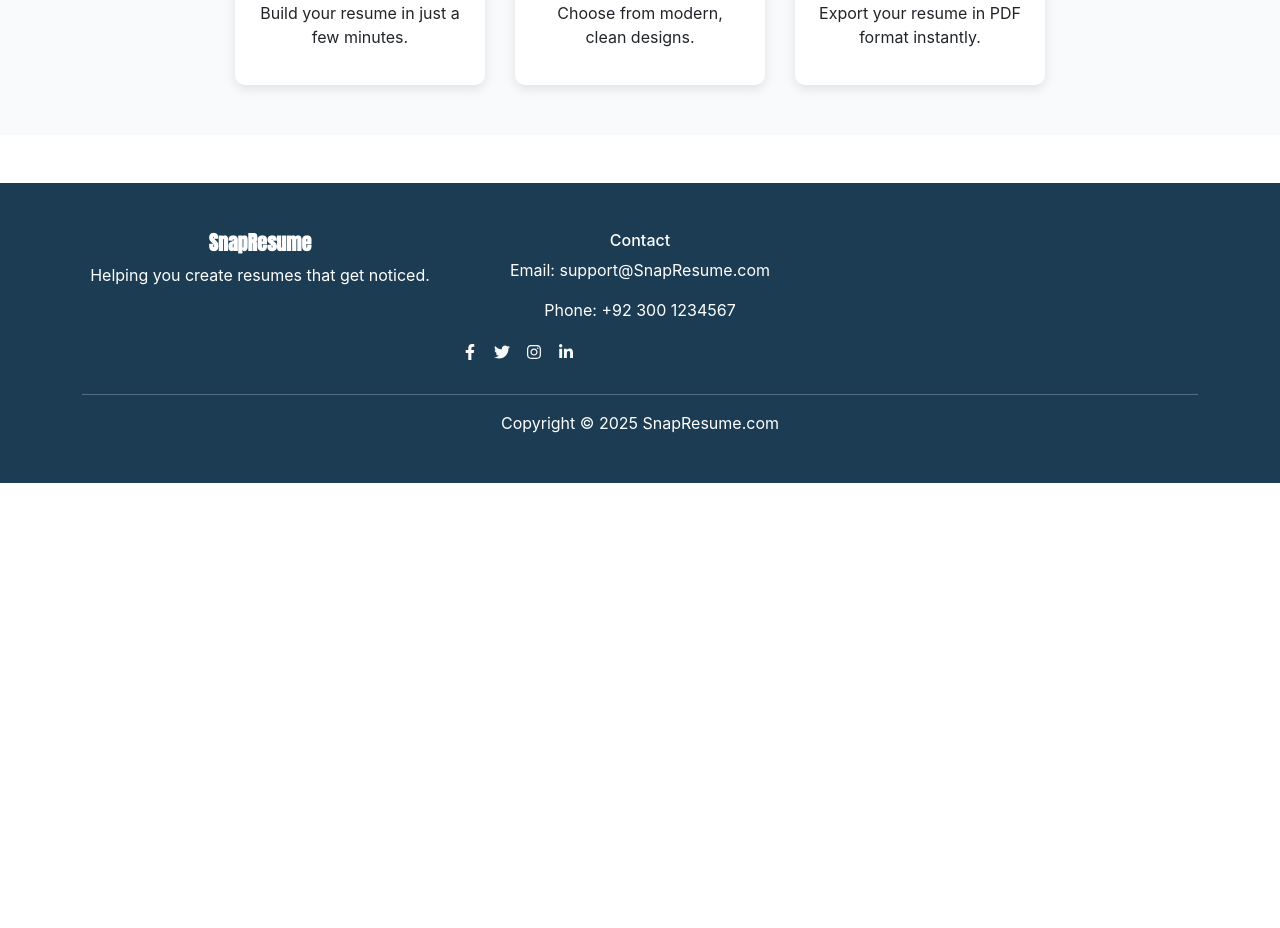
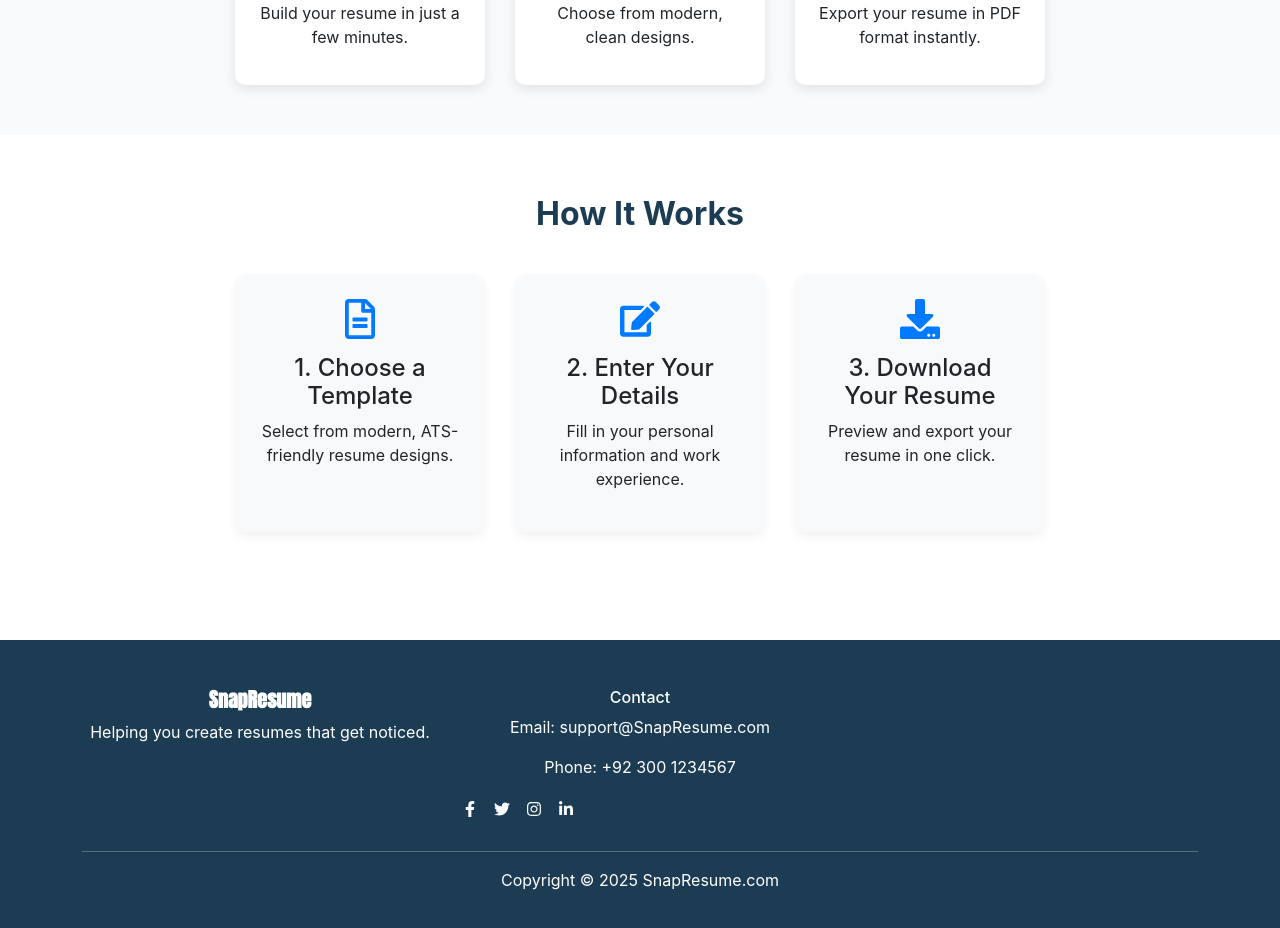
Before and after one commit to mahamwaseem/Snap-Resume, a React (Create React App) app: page / in a window 1280 px wide. Shown: the part 800-1728 px from the top of the page. Before the commit the page ends 1283 px from the top, so only its background shows below. Built offline with nearby package versions, Linux system fonts and the light colour scheme.

Commit message:
Added Howitworks
That tells what are the steps to do to build a resume

```diff
--- a/src/App.js
+++ b/src/App.js
@@ -4,6 +4,7 @@ import Header from "./myComponents/Header";
 import Footer from './myComponents/Footer';
 import HeroSection from './myComponents/HeroSection';
 import FeaturesSection from './myComponents/FeatureSection';
+import HowItWorks from './myComponents/Howitworks';
 
 function App() {
   return (
@@ -11,6 +12,7 @@ function App() {
     <Header/>
     <HeroSection/>
     <FeaturesSection/>
+    <HowItWorks/>
     <Footer/>
     </>
   );
--- /dev/null
+++ b/src/myComponents/Howitworks.css
@@ -0,0 +1,38 @@
+.how-it-works {
+  padding: 60px 20px;
+  background-color: #ffffff;
+  text-align: center;
+}
+
+.section-title {
+  font-size: 2rem;
+  font-weight: bold;
+  color: #1b3c53;
+  margin-bottom: 40px;
+}
+
+.steps {
+  display: flex;
+  flex-wrap: wrap;
+  justify-content: center;
+  gap: 30px;
+}
+
+.step {
+  background: #f8f9fa;
+  padding: 25px;
+  width: 250px;
+  border-radius: 12px;
+  box-shadow: 0 4px 10px rgba(0,0,0,0.06);
+  transition: transform 0.3s ease;
+}
+
+.step:hover {
+  transform: translateY(-6px);
+}
+
+.step-icon {
+  font-size: 2.5rem;
+  color: #007bff;
+  margin-bottom: 15px;
+}
--- /dev/null
+++ b/src/myComponents/Howitworks.js
@@ -0,0 +1,32 @@
+// File: src/components/HowItWorks.js
+
+import React from 'react';
+import './Howitworks.css';
+import { FaRegFileAlt, FaEdit, FaDownload } from 'react-icons/fa';
+
+export default function HowItWorks() {
+  return (
+    <section className="how-it-works">
+      <h2 className="section-title">How It Works</h2>
+      <div className="steps">
+        <div className="step">
+          <FaRegFileAlt className="step-icon" />
+          <h4>1. Choose a Template</h4>
+          <p>Select from modern, ATS-friendly resume designs.</p>
+        </div>
+
+        <div className="step">
+          <FaEdit className="step-icon" />
+          <h4>2. Enter Your Details</h4>
+          <p>Fill in your personal information and work experience.</p>
+        </div>
+
+        <div className="step">
+          <FaDownload className="step-icon" />
+          <h4>3. Download Your Resume</h4>
+          <p>Preview and export your resume in one click.</p>
+        </div>
+      </div>
+    </section>
+  );
+}
```
